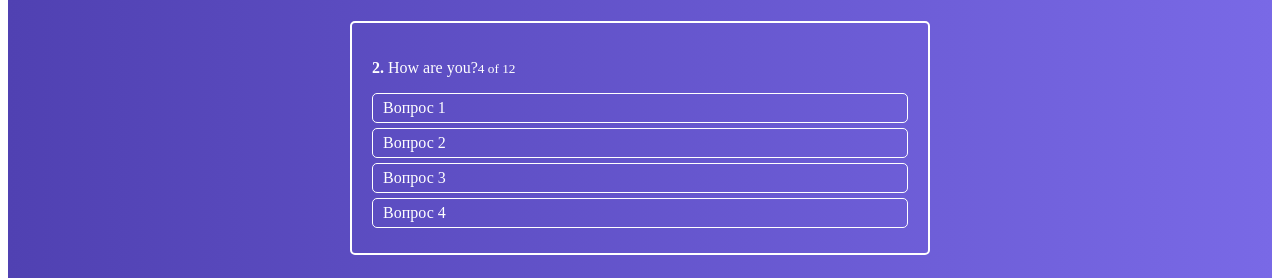
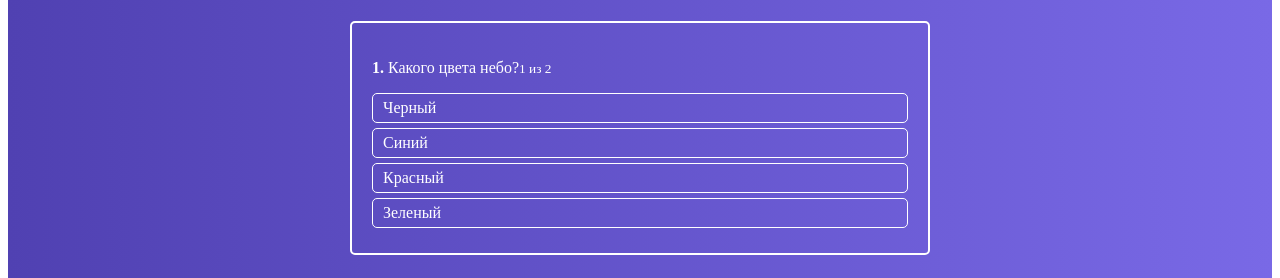
Before and after one commit to honcharukm/react-learn-quiz-app, a React (Create React App) app: page / in a window 1280 px wide. Shown: the part 167-445 px from the top of the page. Built offline with nearby package versions, Linux system fonts and the light colour scheme.

Commit message:
add change issue handler

```diff
--- a/src/components/ActiveQuiz/ActiveQuiz.jsx
+++ b/src/components/ActiveQuiz/ActiveQuiz.jsx
@@ -3,17 +3,21 @@ import AnswersList from './AnswersList/AnswersList';
 import classes from './ActiveQuiz.module.css';
 
 const ActiveQuiz = props => (
-    <div className={classes.ActiveQuiz}>
+    <div className={ classes.ActiveQuiz }>
         <p>
             <span>
-                <strong>2.</strong> How are you?
+                <strong>{ props.answerNumber }. </strong>
+                { props.question }
             </span>
             <small>
-                4 of 12
+                { props.answerNumber } из { props.quizLength }
             </small>
         </p>
 
-        <AnswersList answers={props.answers} />
+        <AnswersList
+            answers={ props.answers }
+            onAnswerClick={ props.onAnswerClick }
+        />
     </div>
 );
 
--- a/src/components/ActiveQuiz/AnswersList/AnswerItem/AnswerItem.jsx
+++ b/src/components/ActiveQuiz/AnswersList/AnswerItem/AnswerItem.jsx
@@ -3,7 +3,10 @@ import classes from './AnswerItem.module.css';
 
 const AnswerItem = props => {
     return (
-        <li className={classes.AnswerItem}>
+        <li
+            className={classes.AnswerItem}
+            onClick={() => props.onAnswerClick(props.answer.id) }
+        >
             { props.answer.text }
         </li>
     )
--- a/src/components/ActiveQuiz/AnswersList/AnswersList.jsx
+++ b/src/components/ActiveQuiz/AnswersList/AnswersList.jsx
@@ -5,9 +5,15 @@ import classes from './AnswersList.module.css';
 const AnswersList = props => (
     <ul className={classes.AnswersList}>
         {
-            props.answers.map( (answer, index) => {
-                return <AnswerItem answer={answer} />
-            } )
+            props.answers.map((answer, index) => {
+                return (
+                    <AnswerItem
+                        key={ index }
+                        answer={ answer }
+                        onAnswerClick={ props.onAnswerClick }
+                    />
+                )
+            })
         }
     </ul>
 );
--- a/src/containers/Quiz/Quiz.jsx
+++ b/src/containers/Quiz/Quiz.jsx
@@ -5,16 +5,39 @@ import classes from './Quiz.module.css';
 
 class Quiz extends Component {
     state = {
+        activeQuestion: 0,
         quiz: [
             {
+                id: 1,
+                question: 'Какого цвета небо?',
+                rightAnswerId: 2,
                 answers: [
-                    { text: 'Вопрос 1' },
-                    { text: 'Вопрос 2' },
-                    { text: 'Вопрос 3' },
-                    { text: 'Вопрос 4' }
+                    { text: 'Черный', id: 1 },
+                    { text: 'Синий', id: 2 },
+                    { text: 'Красный', id: 3 },
+                    { text: 'Зеленый', id: 4 }
+                ]
+            },
+            {
+                id: 2,
+                question: 'В каком году основали Санкт-Петербург?',
+                rightAnswerId: 3,
+                answers: [
+                    { text: '1700', id: 1 },
+                    { text: '1702', id: 2 },
+                    { text: '1703', id: 3 },
+                    { text: '1803', id: 4 }
                 ]
             }
         ]
+    }
+
+    onAswerClickHandler = (answerId) => {
+        console.log('Answer Id: ', answerId);
+
+        this.setState({
+            activeQuestion: this.state.activeQuestion + 1
+        });
     }
 
     render () {
@@ -22,7 +45,13 @@ class Quiz extends Component {
             <div className={classes.Quiz}>
                 <div className={classes.QuizWrapper}>
                     <h1>Ответьте на все вопросы</h1>
-                    <ActiveQuiz answers={ this.state.quiz[0].answers } />
+                    <ActiveQuiz
+                        answers={ this.state.quiz[this.state.activeQuestion].answers }
+                        question={ this.state.quiz[this.state.activeQuestion].question }
+                        quizLength={ this.state.quiz.length }
+                        answerNumber={ this.state.activeQuestion + 1 }
+                        onAnswerClick={ this.onAswerClickHandler }
+                    />
                 </div>
             </div>
         );
```
